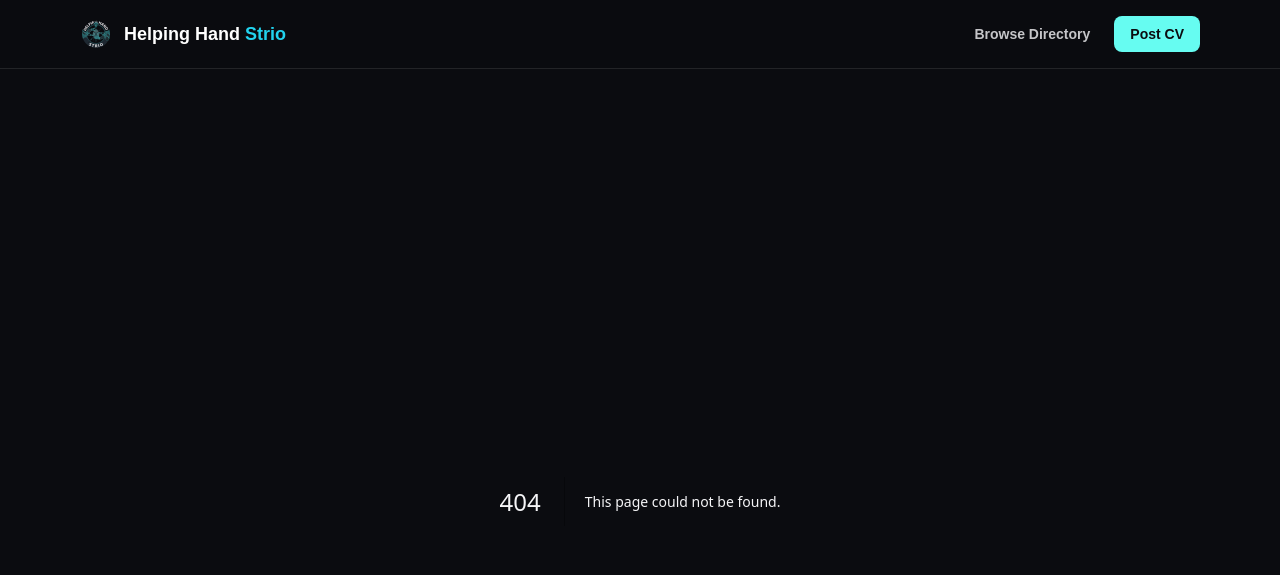
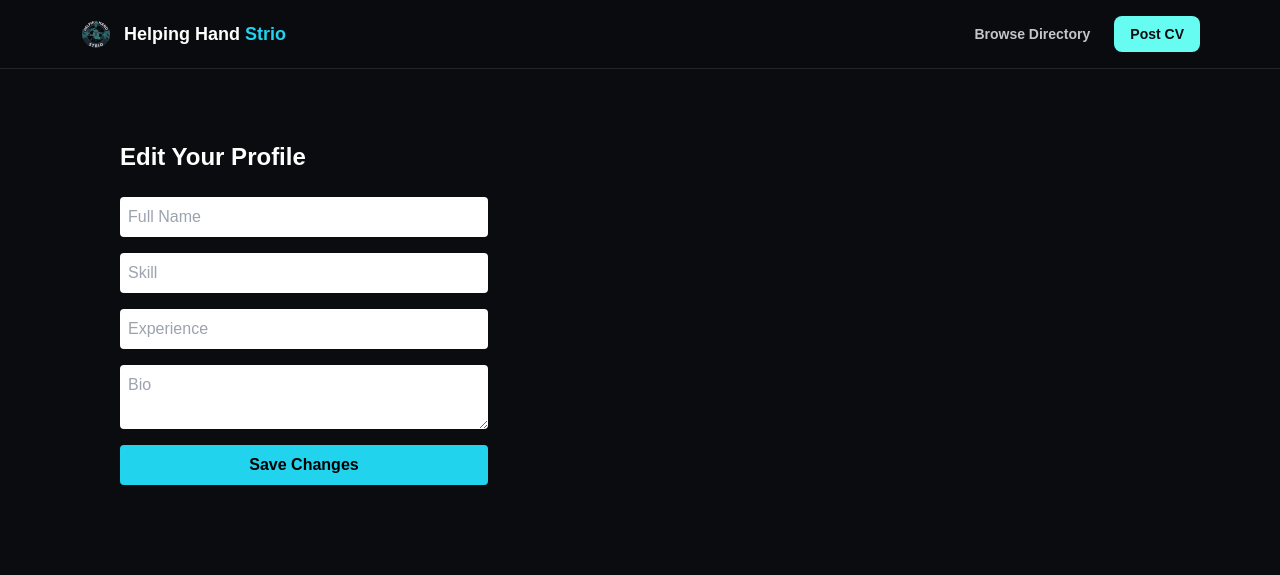
Before and after one commit to steveengreen436-art/helping-hand-strio, a Next.js app: page /dashboard/edit in a window 1280 px wide. Before the commit this address had no page. Shown: the top 575 px of the page. Built offline with nearby package versions, Linux system fonts and the light colour scheme; no server answers.

Commit message:
Create page.tsx

```diff
--- /dev/null
+++ b/app/dashboard/edit/page.tsx
@@ -0,0 +1,49 @@
+'use client'
+import { useState, useEffect } from 'react';
+import { supabase } from '@/lib/supabaseClient';
+import { useRouter } from 'next/navigation';
+
+export default function EditProfile() {
+  const [profile, setProfile] = useState({ full_name: '', skill: '', exp: '', bio: '' });
+  const [loading, setLoading] = useState(false);
+  const router = useRouter();
+
+  useEffect(() => {
+    async function getProfile() {
+      const { data: { user } } = await supabase.auth.getUser();
+      if (user) {
+        const { data } = await supabase.from('profiles').select('*').eq('id', user.id).single();
+        if (data) setProfile(data);
+      }
+    }
+    getProfile();
+  }, []);
+
+  async function updateProfile(e: React.FormEvent) {
+    e.preventDefault();
+    setLoading(true);
+    const { data: { user } } = await supabase.auth.getUser();
+
+    if (user) {
+      await supabase.from('profiles').update(profile).eq('id', user.id);
+      alert('Profile Updated!');
+      router.push('/dashboard');
+    }
+    setLoading(false);
+  }
+
+  return (
+    <div className="p-10 text-white max-w-md">
+      <h1 className="text-2xl font-bold mb-6">Edit Your Profile</h1>
+      <form onSubmit={updateProfile} className="flex flex-col gap-4">
+        <input className="text-black p-2 rounded" placeholder="Full Name" value={profile.full_name} onChange={(e) => setProfile({...profile, full_name: e.target.value})} />
+        <input className="text-black p-2 rounded" placeholder="Skill" value={profile.skill} onChange={(e) => setProfile({...profile, skill: e.target.value})} />
+        <input className="text-black p-2 rounded" placeholder="Experience" value={profile.exp} onChange={(e) => setProfile({...profile, exp: e.target.value})} />
+        <textarea className="text-black p-2 rounded" placeholder="Bio" value={profile.bio} onChange={(e) => setProfile({...profile, bio: e.target.value})} />
+        <button type="submit" disabled={loading} className="bg-cyan-400 text-black p-2 font-bold rounded">
+          {loading ? 'Saving...' : 'Save Changes'}
+        </button>
+      </form>
+    </div>
+  );
+}
```
